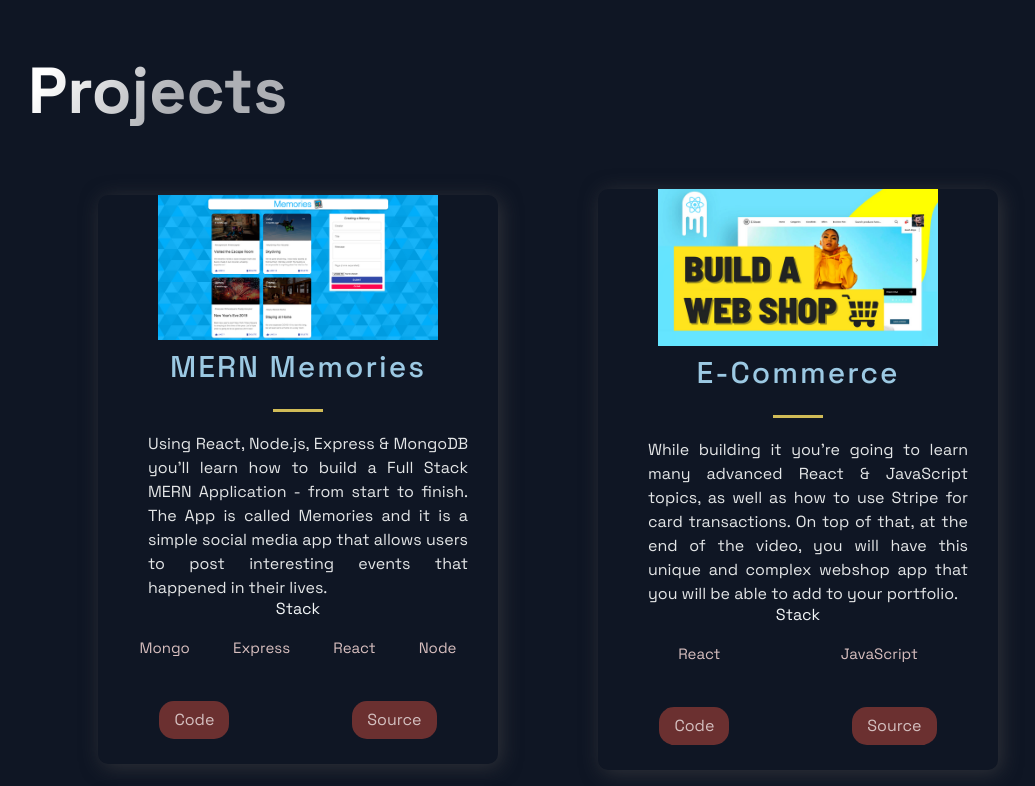
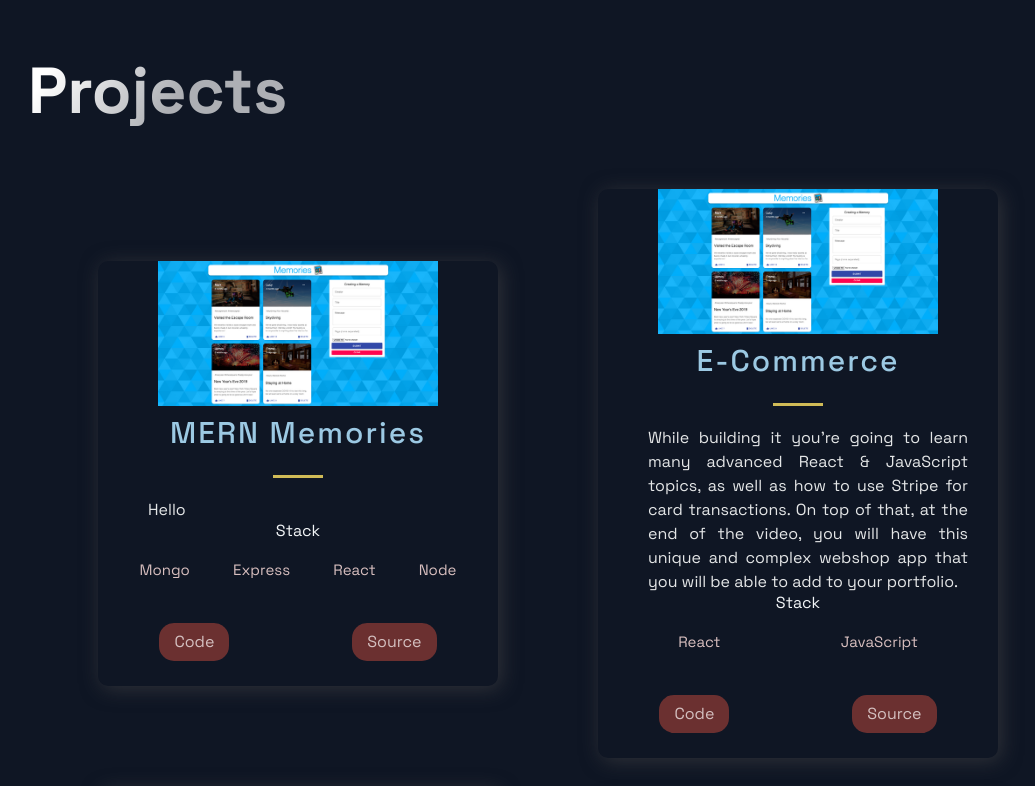
Before and after one commit to Teshie/My-Portfolio, a Next.js app: page / in a window 1280 px wide. Shown: the part 646-1432 px from the top of the page, without its empty margins (92-1127 px from the left). Built offline with nearby package versions, Linux system fonts and the light colour scheme.

Commit message:
change project descriptions on projects section

```diff
--- a/src/constants/constants.js
+++ b/src/constants/constants.js
@@ -1,8 +1,7 @@
 export const projects = [
   {
     title: "MERN Memories",
-    description:
-      "Using React, Node.js, Express & MongoDB you'll learn how to build a Full Stack MERN Application - from start to finish. The App is called Memories and it is a simple social media app that allows users to post interesting events that happened in their lives.",
+    description: "Hello",
     image: "/images/1.png",
     tags: ["Mongo", "Express", "React", "Node"],
     source:
@@ -14,7 +13,7 @@ export const projects = [
     title: "E-Commerce",
     description:
       "While building it you're going to learn many advanced React & JavaScript topics, as well as how to use Stripe for card transactions. On top of that, at the end of the video, you will have this unique and complex webshop app that you will be able to add to your portfolio.",
-    image: "/images/2.png",
+    image: "/images/1.png",
     tags: ["React", "JavaScript"],
     source: "https://google.com",
     visit: "https://google.com",
```
